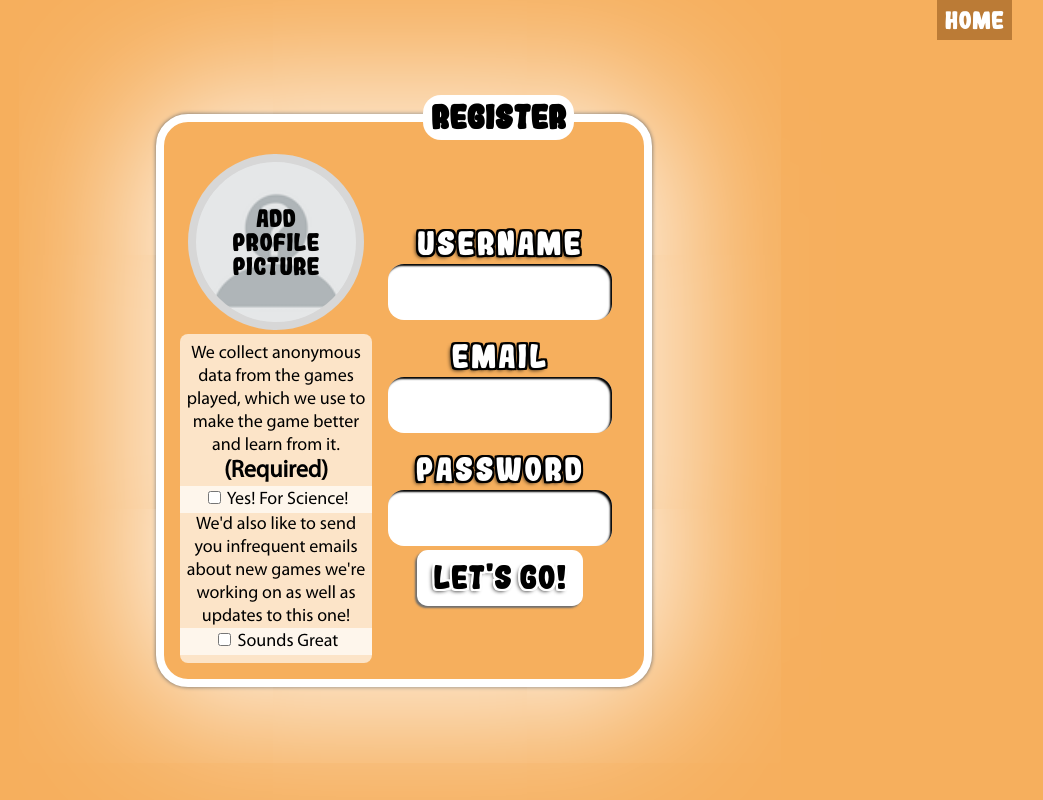
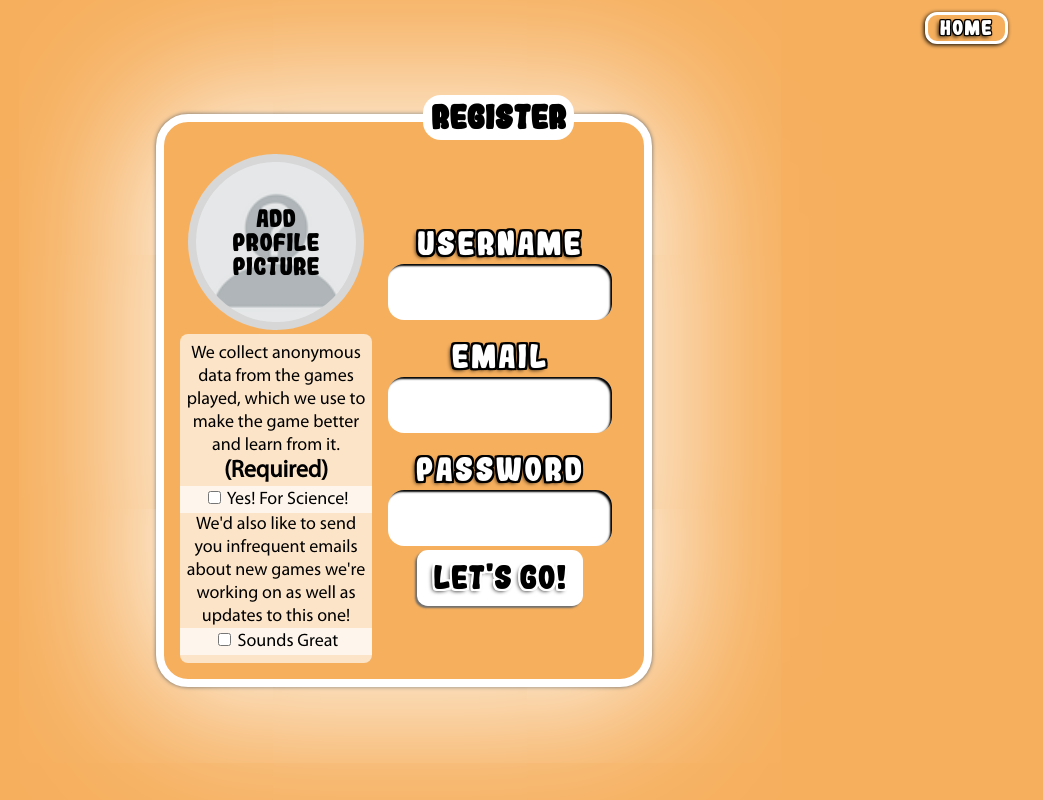
Before and after one commit to DillonBArevalo/smugglesAndSnuggles, a Rails app: page /users in a window 1280 px wide. Shown: the whole page, without its empty margins (236-1279 px from the left). Run offline with Rails 7, Linux system fonts and the light colour scheme; style sheets or scripts are compiled from the project's sources; parts of the project's set-up code (start-up, migrations or seed data) failed here and were passed over.

Commit message:
Use home button styles for all nav buttons

```diff
--- a/app/assets/stylesheets/games.scss
+++ b/app/assets/stylesheets/games.scss
@@ -26,14 +26,10 @@
 }
 
 .resign-game-button {
-  padding: 0.5rem;
-  color: white;
-  font-family: $font-mochi;
-  background-color: $stackPreviewColor;
-  margin: 0.5rem 1rem 0 1rem;
+  @include button();
+  width: auto;
+  margin: 0.5rem 1rem;
   font-size: 1.5rem;
-  border: 0;
-  @include textOutlineLight(black);
 
   &--city {
     background-color: $cityPlayerColor;
--- a/app/assets/stylesheets/index.scss
+++ b/app/assets/stylesheets/index.scss
@@ -108,7 +108,6 @@ button:-moz-focusring, input:-moz-focusring {
     box-sizing: border-box;
     font-family: $font-mochi;
     color: white;
-    // box-shadow: -0.125rem 0.125rem 0.125rem $buttonShadowColor;
     white-space: nowrap;
     cursor: pointer;
     position: relative;
--- a/app/assets/stylesheets/lobby.scss
+++ b/app/assets/stylesheets/lobby.scss
@@ -2,30 +2,24 @@
 
 .nav {
   position: fixed;
-  top: 0;
+  top: 0.5rem;
   right: 2rem;
   height: 2.5rem;
   display: flex;
 
   &__link {
-    position: relative;
-    font-family: $font-mochi;
-    text-decoration: none;
-    color: white;
-    font-size: 1.5rem;
-    padding: 0.5rem;
+    @include button();
     &::after {
       @include clickableRegion();
     }
+    &--small {
+      @include buttonSmall();
+    }
+    &--city {
+      background-color: nth($profileHeaderColors, 2);
+    }
   }
 
-  &--country {
-    background-color: $darkOrange;
-  }
-
-  &--city {
-    background-color: nth($profileHeaderColors, 2);
-  }
 }
 
 .lobby {
--- a/app/assets/stylesheets/stackPreview.scss
+++ b/app/assets/stylesheets/stackPreview.scss
@@ -18,8 +18,9 @@
     text-align: center;
     color: white;
     font-weight: 400;
-    margin: 1rem 0;
+    margin: 1rem 0 0 0;
     font-size: 1.5rem;
+    @include textOutlineLight(black);
   }
 
   &__card {
--- a/app/assets/stylesheets/variables.scss
+++ b/app/assets/stylesheets/variables.scss
@@ -186,3 +186,35 @@ $font-myriad: myriad_pro_regular;
   align-items: center;
   justify-content: center;
 }
+
+@mixin button () {
+  @include outlineShadowLight(black, black);
+  @include flexCenter();
+  margin: 0.5rem;
+  background-color: $sessionsBackground;
+  box-sizing: border-box;
+  font-family: $font-mochi;
+  color: white;
+  white-space: nowrap;
+  position: relative;
+  text-decoration: none;
+  text-align: center;
+  font-size: 2rem;
+  width: 21rem;
+  height: 3.5rem;
+  letter-spacing: 2px;
+  border: 0.25rem solid white;
+  box-shadow: -0.0625rem 0.0625rem 0.25rem black;
+  border-radius: 1rem;
+}
+@mixin buttonSmall () {
+  border: 0.1875rem solid white;
+  box-shadow: -0.0625rem 0.0625rem 0.25rem black;
+  border-radius: 0.75rem;
+  font-size: 1.25rem;
+  height: auto;
+  padding: 0.5rem 0.75rem;
+  letter-spacing: 1px;
+  width: auto;
+  margin: 0.25rem;
+}
--- a/app/views/layouts/lobby.html.erb
+++ b/app/views/layouts/lobby.html.erb
@@ -10,8 +10,8 @@
   </head>
 
   <body>
-    <nav class="nav nav--country">
-      <%= link_to 'home', root_path, class: 'nav__link' %>
+    <nav class="nav">
+      <%= link_to 'home', root_path, class: 'nav__link nav__link--small' %>
     </nav>
     <main class="lobby-container" aria-labelledby="lobby-heading">
       <%= yield %>
--- a/app/views/layouts/profile.html.erb
+++ b/app/views/layouts/profile.html.erb
@@ -9,8 +9,8 @@
   </head>
 
   <body class="profile-body dark">
-    <nav class="nav nav--city">
-      <%= link_to 'home', root_path, class: 'nav__link' %>
+    <nav class="nav">
+      <%= link_to 'home', root_path, class: 'nav__link nav__link--city nav__link--small' %>
     </nav>
     <main class="profile">
       <%= yield %>
--- a/app/views/layouts/sessions.html.erb
+++ b/app/views/layouts/sessions.html.erb
@@ -9,8 +9,8 @@
   </head>
 
   <body>
-    <nav class="nav nav--country">
-      <%= link_to 'home', root_path, class: 'nav__link' %>
+    <nav class="nav">
+      <%= link_to 'home', root_path, class: 'nav__link nav-link--country nav__link--small' %>
     </nav>
     <main aria-labelledby="sessionsHeader" class="sessions">
       <div class="sessions__container">
```
Also changed, not shown: 3 other files.
